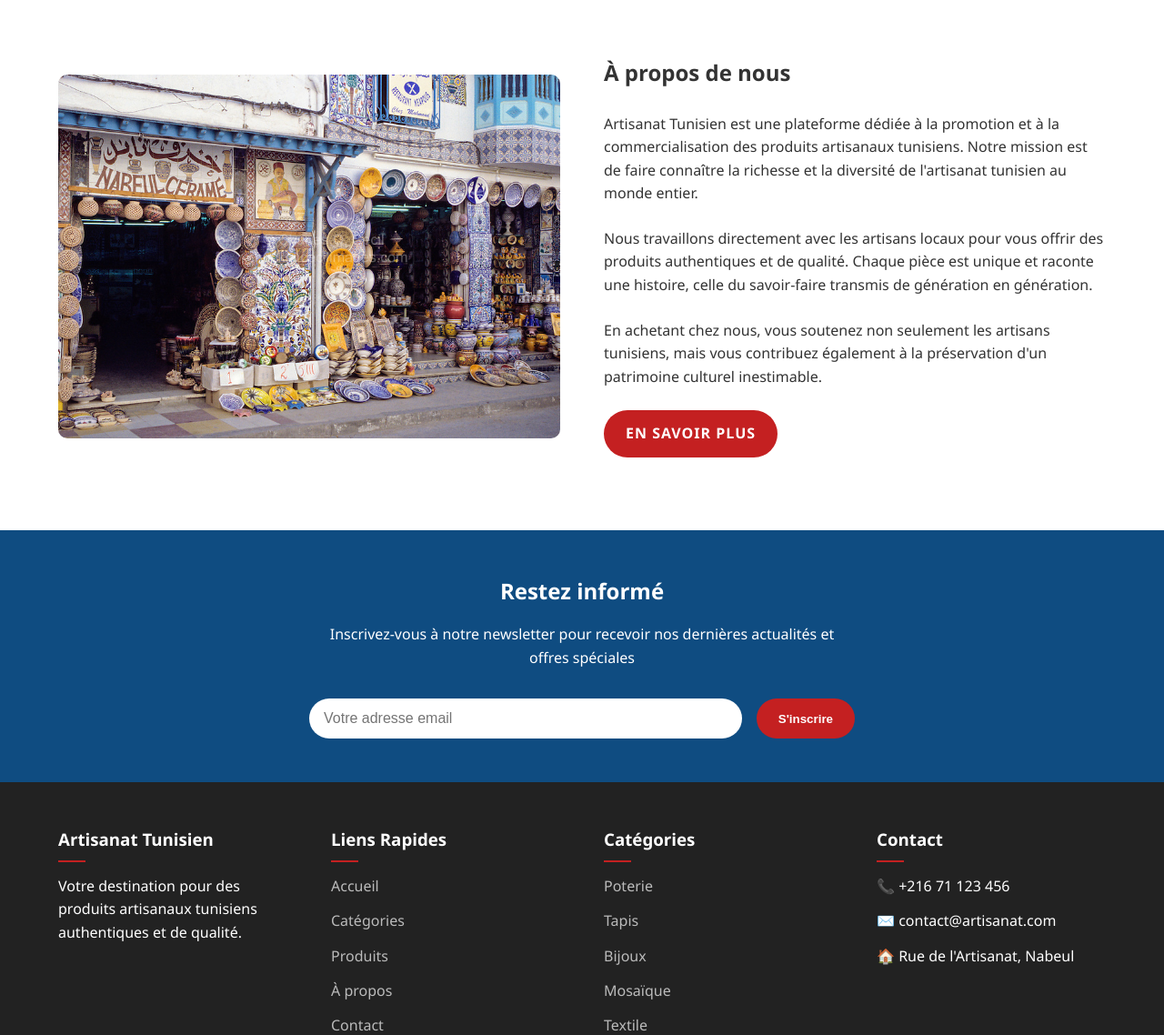
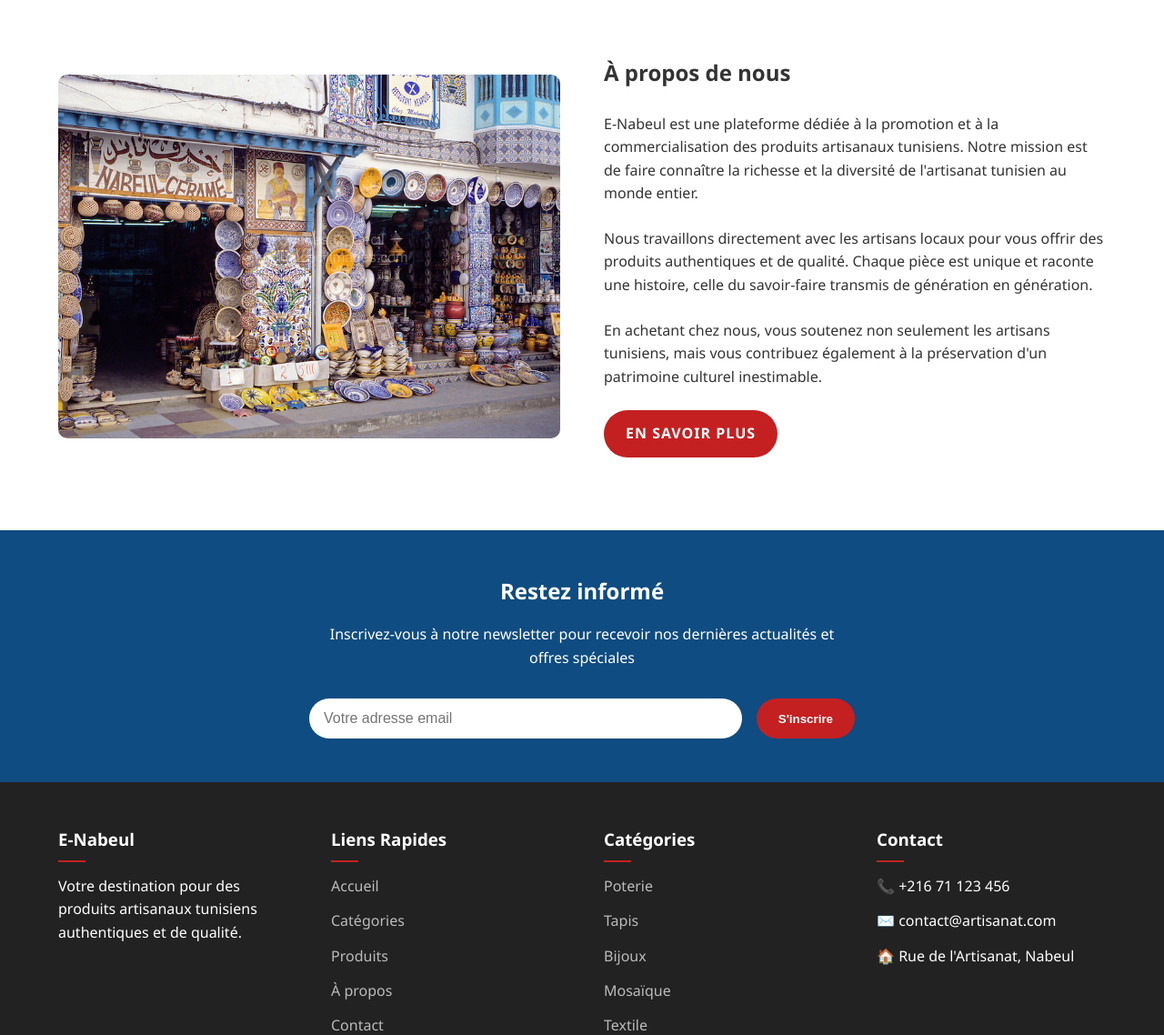
Before and after one commit to azizbenothmen/artisanatNabeul, a plain HTML site: page index.html in a window 1280 px wide. Shown: the part 3300-4438 px from the top of the page at 91% size. Drawn offline with Linux system fonts and the light colour scheme.

Commit message:
upadates

```diff
--- a/index.html
+++ b/index.html
@@ -325,7 +325,7 @@
         <div class="about-content">
           <h2>À propos de nous</h2>
           <p>
-            Artisanat Tunisien est une plateforme dédiée à la promotion et à la
+            E-Nabeul est une plateforme dédiée à la promotion et à la
             commercialisation des produits artisanaux tunisiens. Notre mission
             est de faire connaître la richesse et la diversité de l'artisanat
             tunisien au monde entier.
@@ -367,7 +367,7 @@
     <footer id="contact">
       <div class="footer-container">
         <div class="footer-col">
-          <h3>Artisanat Tunisien</h3>
+          <h3>E-Nabeul</h3>
           <p>
             Votre destination pour des produits artisanaux tunisiens
             authentiques et de qualité.
```
